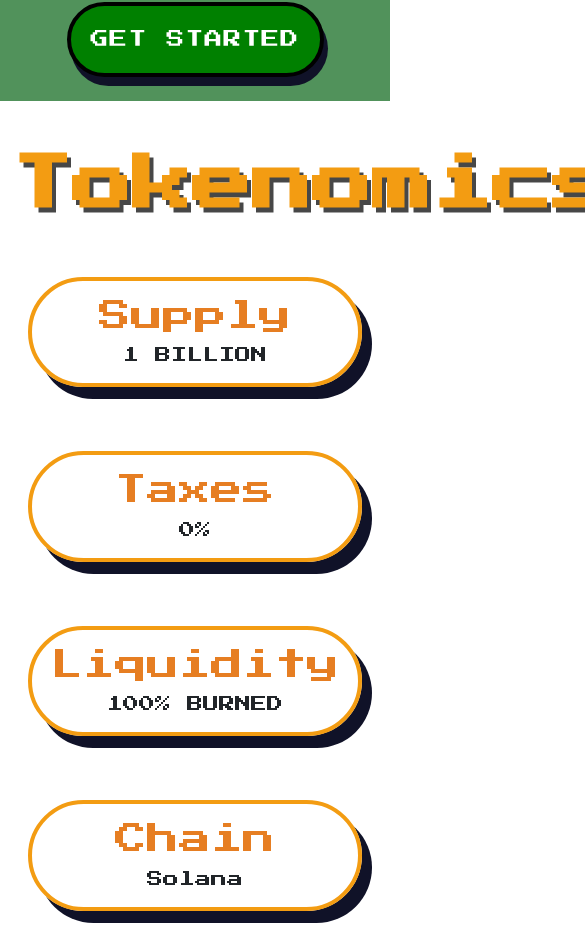
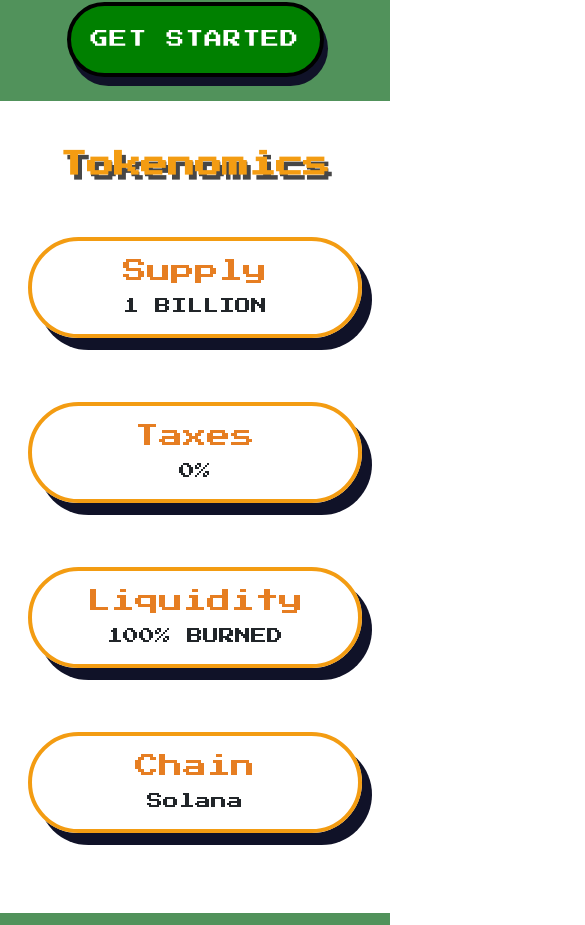
Before and after one commit to Vicoprince/-Mibo, a React (Create React App) app: page / in a window 390 px wide. Shown: the part 1205-2130 px from the top of the page, 585 px wide, since content can reach past the window. Built offline with nearby package versions, Linux system fonts and the light colour scheme.

Commit message:
responsiveness fix

```diff
--- a/src/App.css
+++ b/src/App.css
@@ -131,6 +131,7 @@
   justify-content: center;
   box-shadow: rgb(16, 18, 40) 10px 12px 0px 0px;
   width: 100%;
+  padding: 10px;
 }
 
   .card-title {
@@ -228,4 +229,12 @@
       width: 100%;
       margin-top: 10px;
     }
+
+    .features-section h2 {
+      font-size: 27px;
+    }
+
+    .card-title {
+      font-size: 24px !important;
+    }
   }
```
